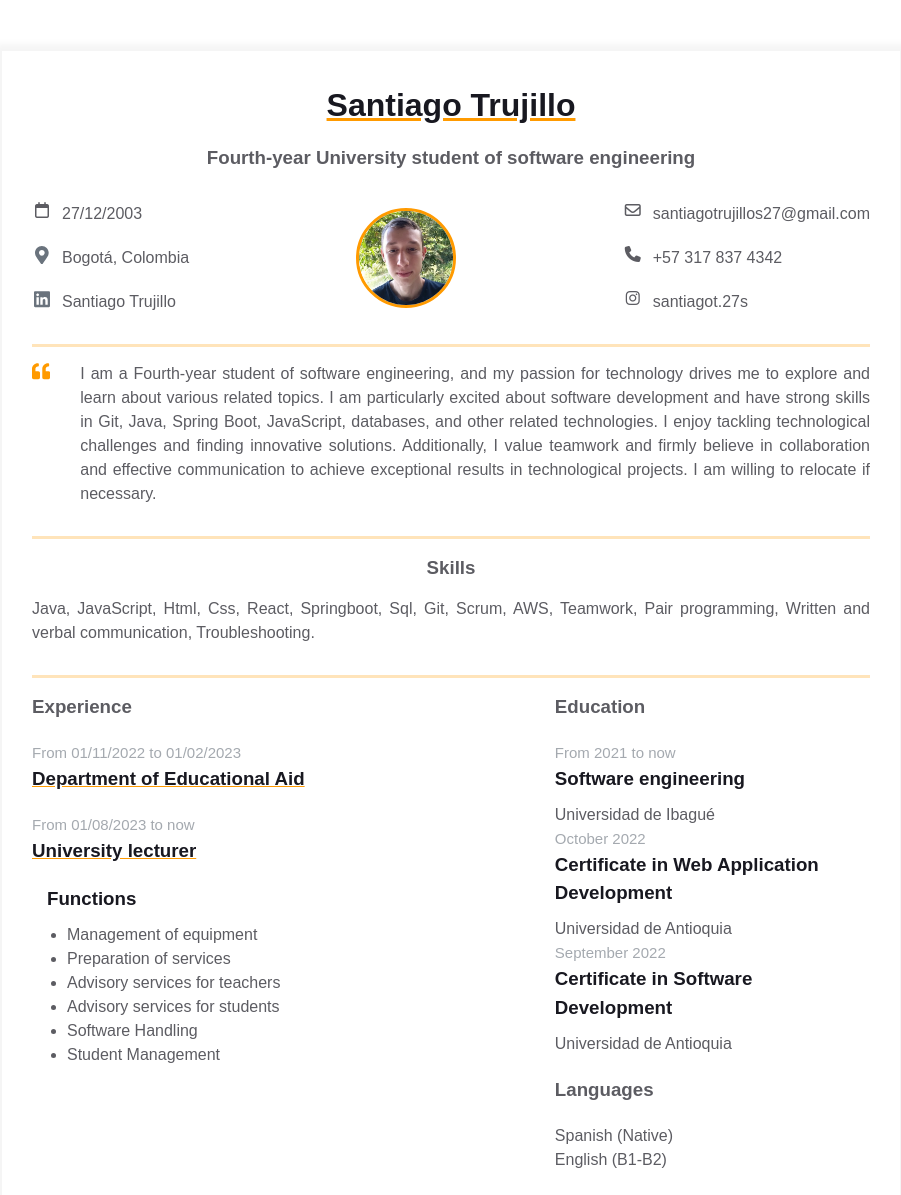
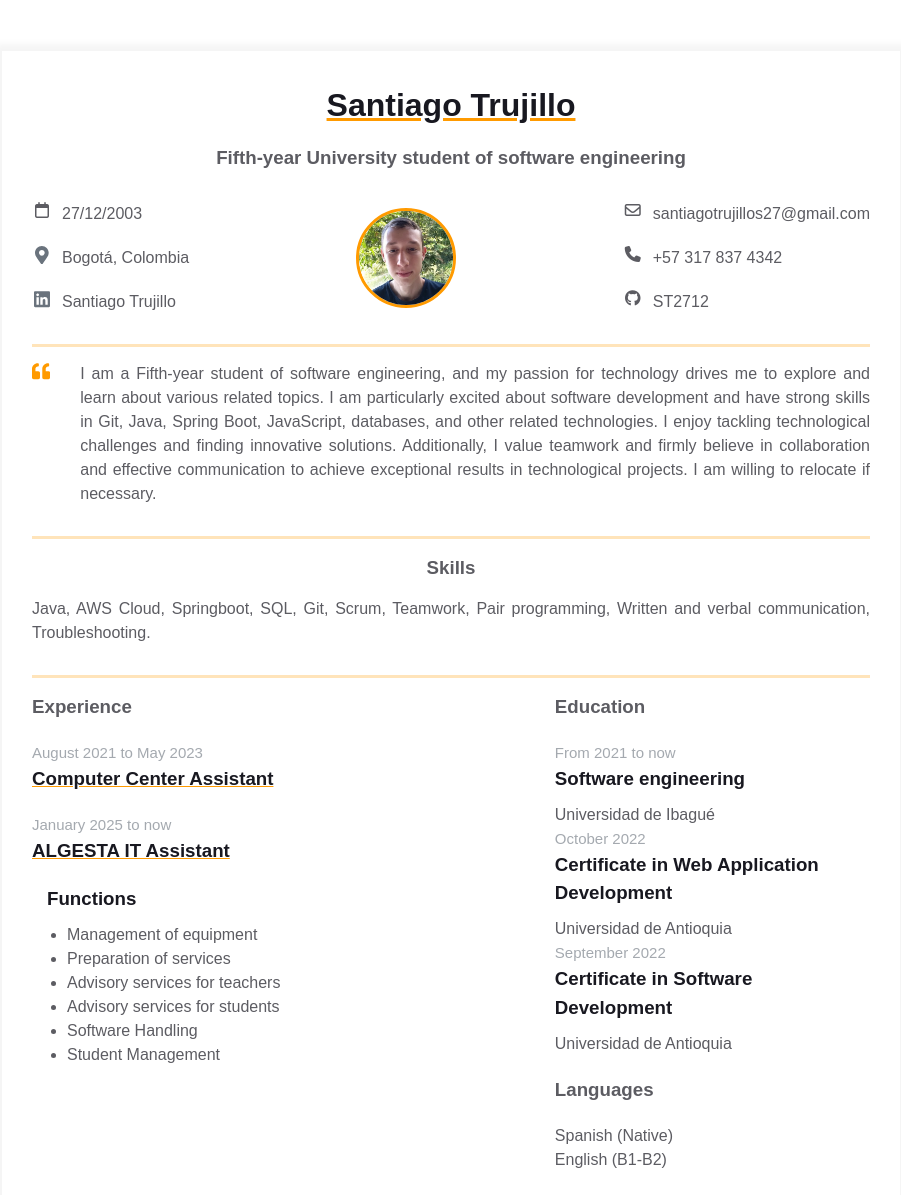
Before and after one commit to ST2712/homepage, a plain HTML site: page index.html in a window 1280 px wide. Shown: the top 1195 px of the page, without its empty margins (189-1090 px from the left). Drawn offline with Linux system fonts and the light colour scheme.

Commit message:
CV Update

```diff
--- a/index.html
+++ b/index.html
@@ -15,7 +15,7 @@
       <div class="container">
         <div class="resume__block">
           <h1 class="contact-info__header">Santiago Trujillo</h1>
-          <h3 class="contact-info__sub-header">Fourth-year University student of software engineering</h3>
+          <h3 class="contact-info__sub-header">Fifth-year University student of software engineering</h3>
 
           <div class="contact_info_container fh">
             <div class="contact-info__block">
@@ -69,11 +69,11 @@
                 </div>
                 <span>+57 317 837 4342</span>
               </a>
-              <a href="https://instagram.com/santiagot.27s?igshid=NzZlODBkYWE4Ng==" rel="author" class="contact-info__item">
+              <a href="https://github.com/ST2712" rel="author" class="contact-info__item">
                 <div class="contact-info__item-icon-wrapper">
-                  <i class="fa-brands fa-instagram"></i>
+                  <i class="fa-brands fa-github"></i>
                 </div>
-                <span>santiagot.27s</span>
+                <span>ST2712</span>
               </a>
             </div>
           </div>
@@ -94,7 +94,7 @@
               </svg>
             </div>
             <p class="intro_text">
-              I am a Fourth-year student of software engineering, and my passion for technology drives me to explore and learn about various related topics. I am particularly excited about software development and have strong skills in Git, Java, Spring Boot, JavaScript, databases, and other related technologies. I enjoy tackling technological challenges and finding innovative solutions. Additionally, I value teamwork and firmly believe in collaboration and effective communication to achieve exceptional results in technological projects.
+              I am a Fifth-year student of software engineering, and my passion for technology drives me to explore and learn about various related topics. I am particularly excited about software development and have strong skills in Git, Java, Spring Boot, JavaScript, databases, and other related technologies. I enjoy tackling technological challenges and finding innovative solutions. Additionally, I value teamwork and firmly believe in collaboration and effective communication to achieve exceptional results in technological projects.
 
               I am willing to relocate if necessary.</p>
           </div>
@@ -104,7 +104,7 @@
         <div class="resume__block">
           <div class="skills">
             <h3 class="skills__header">Skills</h3>
-            <p class="skills__text">Java, JavaScript, Html, Css, React, Springboot, Sql, Git, Scrum, AWS,
+            <p class="skills__text">Java, AWS Cloud, Springboot, SQL, Git, Scrum,
               Teamwork, Pair programming, Written and verbal communication, Troubleshooting.
             </p>
           </div>
@@ -117,12 +117,12 @@
               <h3 class="experiences__header">Experience</h3>
               <div class="experiences__company">
                 <div class="experiences__company-header">
-                  <span class="experiences__company-header-durability">From 01/11/2022 to 01/02/2023</span>
-                  <h3 class="experiences__company-header-name">Department of Educational Aid</h3>
+                  <span class="experiences__company-header-durability">August 2021 to May 2023</span>
+                  <h3 class="experiences__company-header-name">Computer Center Assistant</h3>
                 </div>
                 <div class="experiences__company-header">
-                  <span class="experiences__company-header-durability">From 01/08/2023 to now</span>
-                  <h3 class="experiences__company-header-name">University lecturer</h3>
+                  <span class="experiences__company-header-durability">January 2025 to now</span>
+                  <h3 class="experiences__company-header-name">ALGESTA IT Assistant</h3>
                 </div>
 
                 <div class="experiences__company-project">
```
